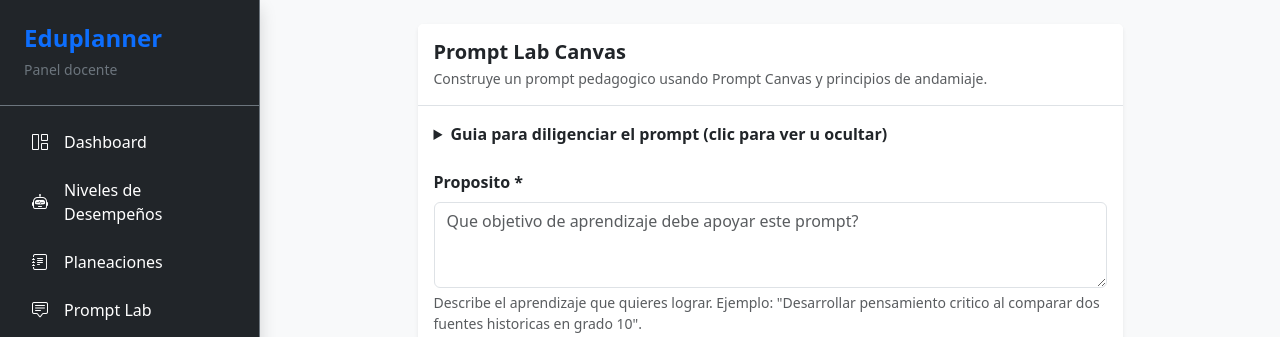
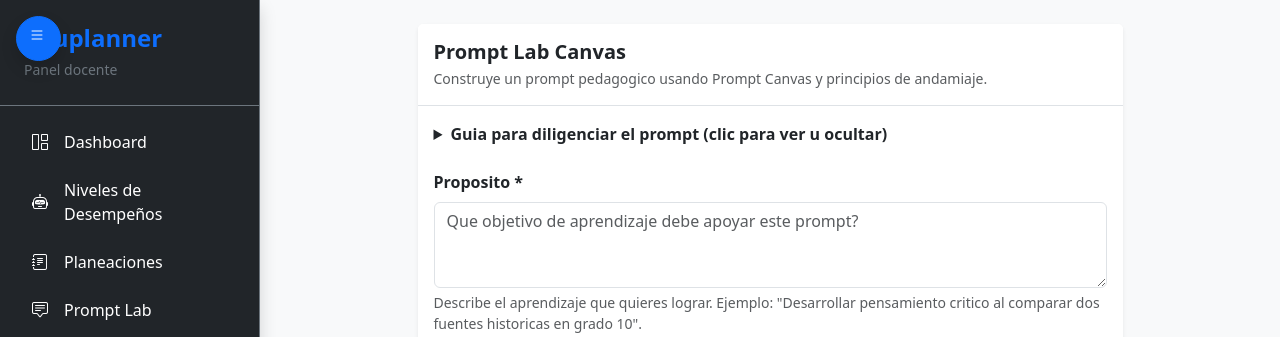
Before and after one commit to juangzj/eduplanner1.0, a Django app: page /prompt/create/ in a window 1280 px wide. Shown: the top 337 px of the page. Run offline with Django 5.2, Linux system fonts and the light colour scheme; the visitor is signed in with stand-in values (Sample User, id 1); some libraries are stand-ins or nearby versions.

Commit message:
feat: Implement sidebar toggle functionality with smooth transitions and state persistence

```diff
--- a/static/css/base_left_sidebar.css
+++ b/static/css/base_left_sidebar.css
@@ -21,6 +21,20 @@
   #main-content {
     padding-left: 0;
   }
+
+  /* Collapsed sidebar behavior */
+  .sidebar-layout.sidebar-collapsed {
+    padding-left: 0;
+  }
+
+  .sidebar-layout.sidebar-collapsed #sidebar {
+    transform: translateX(-260px);
+  }
+
+  /* Ensure smooth transitions */
+  #sidebar {
+    transition: transform 0.25s ease;
+  }
 }
 
 /* Efecto hover opcional para las tarjetas del dashboard */
--- /dev/null
+++ b/static/js/main.js
@@ -0,0 +1,28 @@
+document.addEventListener("DOMContentLoaded", function () {
+  const btn = document.getElementById("toggleSidebarBtn");
+  const layout = document.querySelector(".sidebar-layout");
+  const STORAGE_KEY = "eduplanner_sidebar_collapsed";
+
+  function applyState(collapsed) {
+    if (!layout) return;
+    if (collapsed) layout.classList.add("sidebar-collapsed");
+    else layout.classList.remove("sidebar-collapsed");
+  }
+
+  // restore state
+  try {
+    const saved = localStorage.getItem(STORAGE_KEY) === "1";
+    applyState(saved);
+  } catch (e) {
+    // ignore
+  }
+
+  if (!btn || !layout) return;
+
+  btn.addEventListener("click", function () {
+    const collapsed = layout.classList.toggle("sidebar-collapsed");
+    try {
+      localStorage.setItem(STORAGE_KEY, collapsed ? "1" : "0");
+    } catch (e) {}
+  });
+});
--- a/templates/base/base_left_sidebar.html
+++ b/templates/base/base_left_sidebar.html
@@ -2,6 +2,18 @@
 <link rel="stylesheet" href="{% static 'css/base_left_sidebar.css' %}" />
 {% endblock %} {% block layout %}
 <div class="sidebar-layout">
+  <!-- Desktop toggle button -->
+  <button
+    id="toggleSidebarBtn"
+    class="btn btn-primary d-none d-lg-inline-flex position-fixed top-0 start-0 m-3 rounded-circle shadow"
+    aria-label="Toggle sidebar"
+    title="Mostrar/ocultar menú"
+    style="z-index: 2100; width: 45px; height: 45px"
+  >
+    <span class="visually-hidden">Toggle sidebar</span>
+    <i class="bi bi-list"></i>
+  </button>
+
   {% include 'components/left_sidebar.html' %}
 
   <div class="contenido-principal">
```
